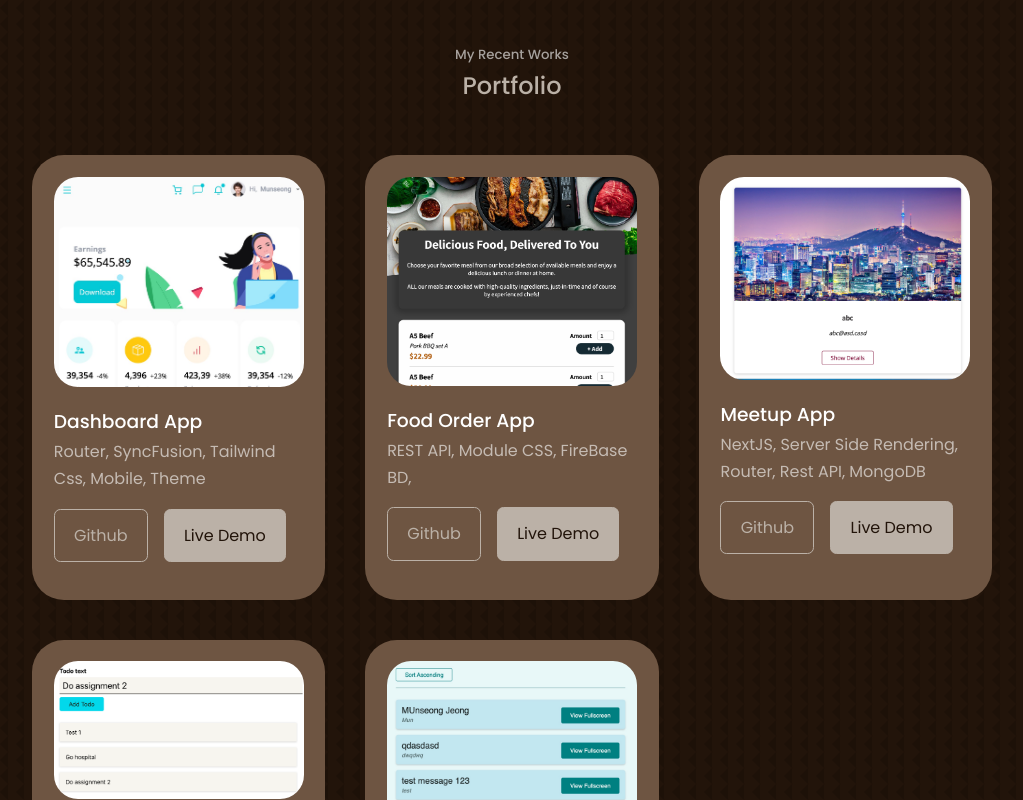
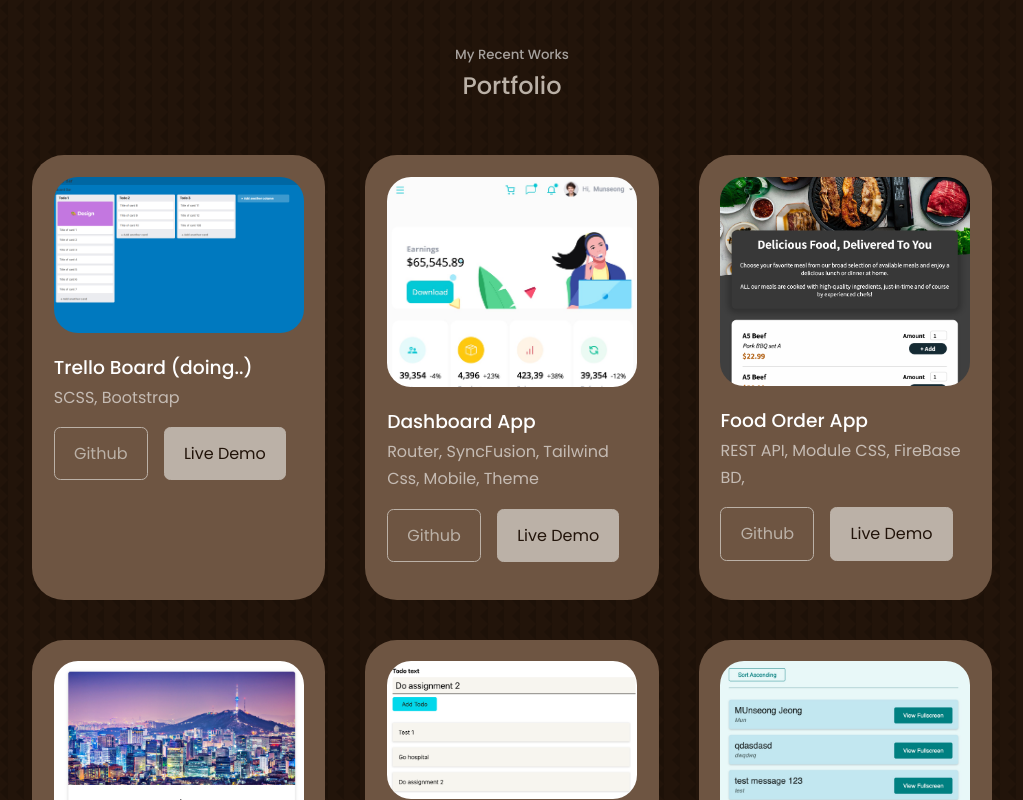
Before and after one commit to jmunseng/My-Portfolio-React, a React (Create React App) app: page / in a window 1280 px wide. Shown: the part 1552-2352 px from the top of the page, without its empty margins (128-1151 px from the left). Built offline with nearby package versions, Linux system fonts and the light colour scheme.

Commit message:
portfolio order sort

```diff
--- a/src/components/Header/CTA.jsx
+++ b/src/components/Header/CTA.jsx
@@ -1,5 +1,5 @@
-import React from "react";
-import Resume from "../../assets/Resume.pdf";
+import React from 'react';
+import Resume from '../../assets/Resume.pdf';
 
 const CTA = () => {
   return (
--- a/src/components/Portfolio/Portfolio.jsx
+++ b/src/components/Portfolio/Portfolio.jsx
@@ -12,20 +12,21 @@ import IMG6 from '../../assets/portfolio6.png';
 const PORTFOLIO_DATA = [
   {
     id: 1,
-    image: IMG1,
-    title: 'Dashboard App',
-    discription: 'Router, SyncFusion, Tailwind Css, Mobile, Theme ',
-    github: 'https://github.com/jmunseng/dashboard-app',
-    demo: 'https://dashboard-app-munseong.vercel.app/',
+    image: IMG5,
+    title: 'Quotes',
+    discription: 'React, Router, FireBase, Lazy Loading',
+    github: 'https://github.com/jmunseng/Quotes-router-firebase',
+    demo: 'https://quotes-router-firebase.vercel.app/quotes',
   },
   {
     id: 2,
-    image: IMG2,
-    title: 'Food Order App',
-    discription: 'REST API, Module CSS, FireBase BD, ',
-    github: 'https://github.com/jmunseng/React-Food-Order-app',
-    demo: 'https://react-food-order-app-munseong.vercel.app/',
+    image: IMG4,
+    title: 'Simple ToDo List "TypeScript"',
+    discription: 'TypeScript',
+    github: 'https://github.com/jmunseng/simple-note-by-typescript',
+    demo: 'https://simple-todo-with-typescript.vercel.app/',
   },
+
   {
     id: 3,
     image: IMG3,
@@ -36,19 +37,27 @@ const PORTFOLIO_DATA = [
   },
   {
     id: 4,
-    image: IMG4,
-    title: 'Simple ToDo List "TypeScript"',
-    discription: 'TypeScript',
-    github: 'https://github.com/jmunseng/simple-note-by-typescript',
-    demo: 'https://simple-todo-with-typescript.vercel.app/',
+    image: IMG2,
+    title: 'Food Order App',
+    discription: 'REST API, Module CSS, FireBase BD, ',
+    github: 'https://github.com/jmunseng/React-Food-Order-app',
+    demo: 'https://react-food-order-app-munseong.vercel.app/',
   },
   {
     id: 5,
-    image: IMG5,
-    title: 'Quotes',
-    discription: 'React, Router, FireBase, Lazy Loading',
-    github: 'https://github.com/jmunseng/Quotes-router-firebase',
-    demo: 'https://quotes-router-firebase.vercel.app/quotes',
+    image: IMG1,
+    title: 'Dashboard App',
+    discription: 'Router, SyncFusion, Tailwind Css, Mobile, Theme ',
+    github: 'https://github.com/jmunseng/dashboard-app',
+    demo: 'https://dashboard-app-munseong.vercel.app/',
+  },
+  {
+    id: 6,
+    image: IMG6,
+    title: 'Trello Board (doing..)',
+    discription: 'SCSS, Bootstrap',
+    github: 'https://github.com/jmunseng/trello-board-mern-app',
+    demo: 'https://trello-board-mern-app.vercel.app',
   },
 ];
 
@@ -59,7 +68,7 @@ const Portfolio = (props) => {
     // setCount(PORTFOLIO_DATA.length);
     props.getProjectNum(count);
   });
-
+  PORTFOLIO_DATA.sort((a, b) => b.id - a.id);
   return (
     <section id="portfolio">
       <h5>My Recent Works</h5>
@@ -74,10 +83,20 @@ const Portfolio = (props) => {
               <h3>{e.title}</h3>
               <p>{e.discription}</p>
               <div className="portfolio__item-cta">
-                <a href={e.github} className="btn" target="_blank">
+                <a
+                  href={e.github}
+                  className="btn"
+                  target="_blank"
+                  rel="noreferrer"
+                >
                   Github
                 </a>
-                <a href={e.demo} className="btn btn-primary" target="_blank">
+                <a
+                  href={e.demo}
+                  className="btn btn-primary"
+                  target="_blank"
+                  rel="noreferrer"
+                >
                   Live Demo
                 </a>
               </div>
```
Also changed, not shown: src/assets/portfolio6.png.
